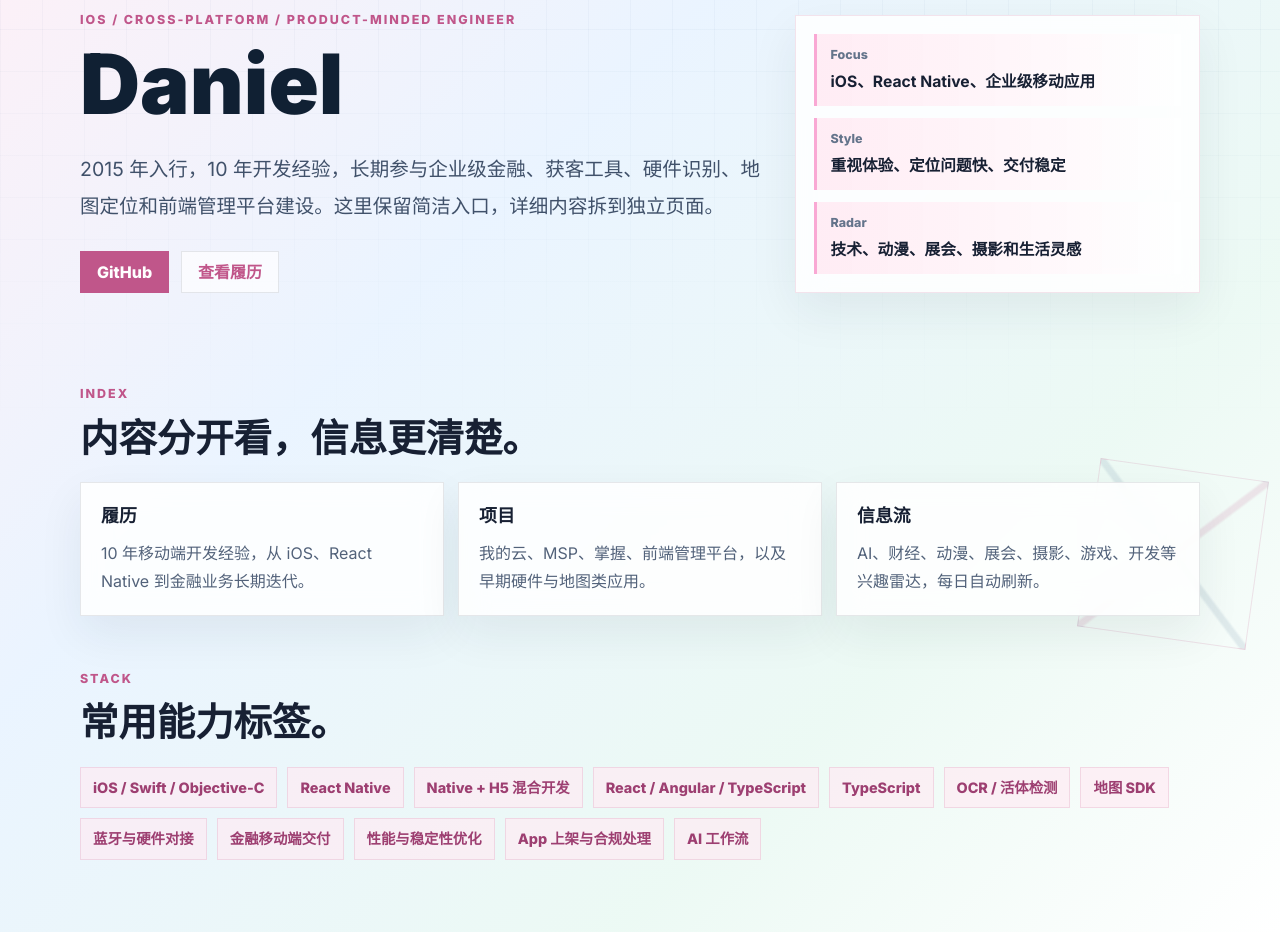
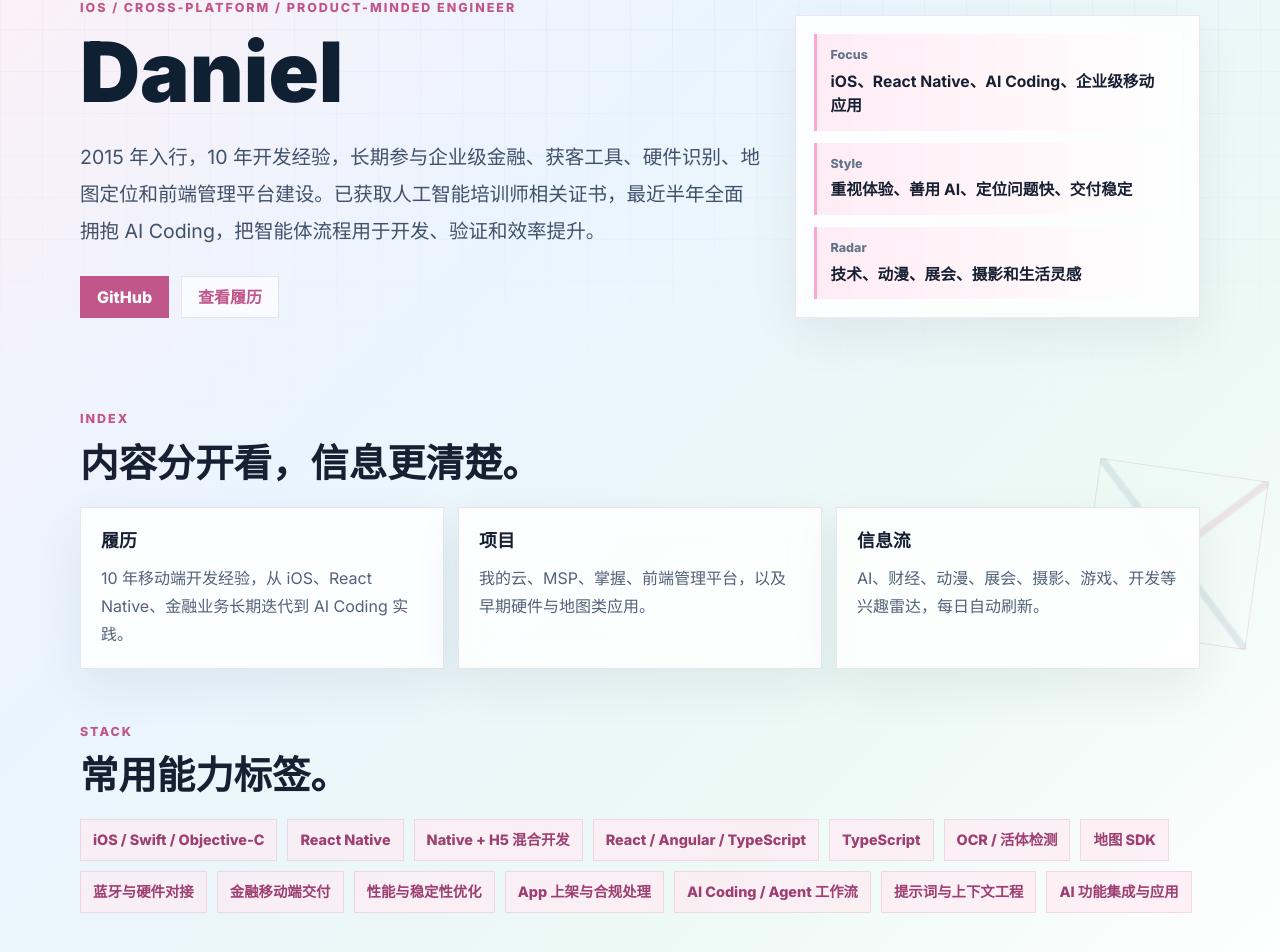
Before and after one commit to danielgzd/danielgzd.github.io, a Next.js app: page / in a window 1280 px wide. Shown: the part 139-1091 px from the top of the page. Built offline with nearby package versions, Linux system fonts and the light colour scheme.

Commit message:
feat: add ai coding resume focus

```diff
--- a/app/content.ts
+++ b/app/content.ts
@@ -10,14 +10,16 @@ export const skills = [
   "金融移动端交付",
   "性能与稳定性优化",
   "App 上架与合规处理",
-  "AI 工作流",
+  "AI Coding / Agent 工作流",
+  "提示词与上下文工程",
+  "AI 功能集成与应用",
 ];
 
 export const timeline = [
   {
     period: "2026 - 至今",
     title: "深圳长亮科技有限公司上海分公司 / iOS 开发工程师",
-    body: "继续参与金融移动端与“我的云”等长期项目迭代，负责 iOS 功能开发、H5 交互、接口联调、问题定位和版本交付。重点保障信用卡获客、客户联络、数据回显、业绩指标、记录查看等核心链路稳定推进，并持续优化体验细节和异常场景处理。",
+    body: "继续参与金融移动端与“我的云”等长期项目迭代，负责 iOS 功能开发、H5 交互、接口联调、问题定位和版本交付。近半年全面拥抱 AI Coding，将需求拆解、上下文整理、代码生成、测试验证、代码审查和文档沉淀纳入日常研发流程，用 AI 提升复杂业务理解、问题定位和交付效率。",
   },
   {
     period: "2022 - 2025",
@@ -41,8 +43,8 @@ export const timeline = [
   },
   {
     period: "教育",
-    title: "软件工程本科 / 计算机网络应用背景",
-    body: "软件工程与计算机网络复合背景，早期参与学生组织和校级科技、电竞活动组织，形成了对技术、协作和用户体验的长期兴趣。",
+    title: "软件工程本科 / 人工智能培训师相关证书",
+    body: "软件工程与计算机网络复合背景，已获取人工智能培训师相关证书。持续学习大模型、AI Coding、智能体工作流、提示词工程和 AI 产品落地方法，把新工具转化为可验证、可复用的工程效率。",
   },
 ];
 
@@ -73,7 +75,11 @@ export const practices = [
   },
   {
     title: "个人自动化与信息流",
-    body: "在工作之外持续整理自动化、AI 工具链和每日信息雷达，把兴趣内容转化成可运行、可维护、可持续更新的个人系统。",
+    body: "在工作之外持续整理自动化、AI 工具链和每日信息雷达，把兴趣内容转化成可运行、可维护、可持续更新的个人系统。实践 AI Coding 的完整循环：明确目标、补充上下文、生成方案、落地代码、运行验证、审查差异和持续迭代。",
+  },
+  {
+    title: "AI Coding 与智能化实践",
+    body: "近半年系统使用 Codex、Copilot、Cursor 等 AI 编程与智能体工具，熟悉多轮需求澄清、仓库上下文读取、任务拆分、代码改造、测试/构建验证、PR 审查和文档生成流程。能够把 AI 用在移动端研发、脚本自动化、信息流采集、内容翻译、摘要生成和个人效率工具中。",
   },
 ];
 
--- a/app/page.tsx
+++ b/app/page.tsx
@@ -5,7 +5,7 @@ const portals = [
   {
     href: "/resume",
     title: "履历",
-    body: "10 年移动端开发经验，从 iOS、React Native 到金融业务长期迭代。",
+    body: "10 年移动端开发经验，从 iOS、React Native、金融业务长期迭代到 AI Coding 实践。",
   },
   {
     href: "/projects",
@@ -29,7 +29,7 @@ export default function Home() {
           <p className="eyebrow">iOS / Cross-platform / Product-minded Engineer</p>
           <h1>Daniel</h1>
           <p className="hero-text">
-            2015 年入行，10 年开发经验，长期参与企业级金融、获客工具、硬件识别、地图定位和前端管理平台建设。这里保留简洁入口，详细内容拆到独立页面。
+            2015 年入行，10 年开发经验，长期参与企业级金融、获客工具、硬件识别、地图定位和前端管理平台建设。已获取人工智能培训师相关证书，最近半年全面拥抱 AI Coding，把智能体流程用于开发、验证和效率提升。
           </p>
           <div className="hero-actions">
             <a href="https://github.com/danielgzd">GitHub</a>
@@ -39,11 +39,11 @@ export default function Home() {
         <aside className="profile-card anime-card" aria-label="profile snapshot">
           <div>
             <span>Focus</span>
-            <strong>iOS、React Native、企业级移动应用</strong>
+            <strong>iOS、React Native、AI Coding、企业级移动应用</strong>
           </div>
           <div>
             <span>Style</span>
-            <strong>重视体验、定位问题快、交付稳定</strong>
+            <strong>重视体验、善用 AI、定位问题快、交付稳定</strong>
           </div>
           <div>
             <span>Radar</span>
--- a/app/resume/page.tsx
+++ b/app/resume/page.tsx
@@ -9,7 +9,7 @@ export default function ResumePage() {
         <p className="eyebrow">Resume</p>
         <h1>履历</h1>
         <p>
-          从 iOS 到跨端，从业务交付到体验优化。主线是企业级金融移动应用、长期项目迭代和稳定交付。
+          从 iOS 到跨端，从业务交付到体验优化。主线是企业级金融移动应用、长期项目迭代、稳定交付，以及最近半年持续深化的 AI Coding 实践。
         </p>
       </section>
 
```
Also changed, not shown: 1 other file (tests, documents, lock files or other folders).
